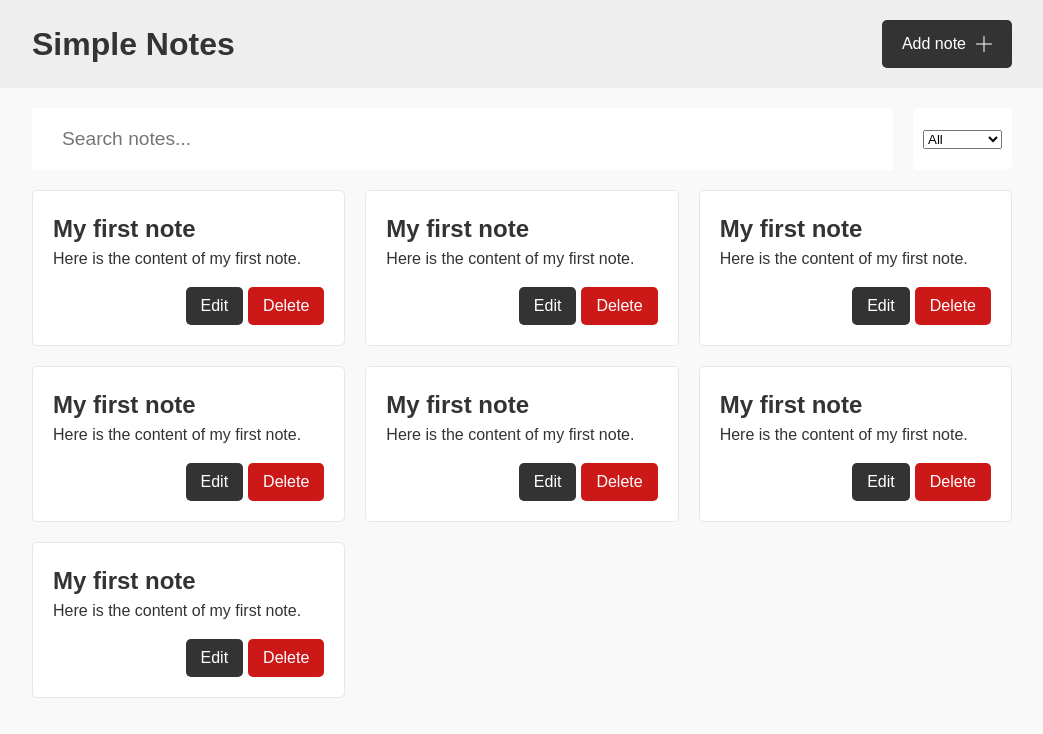
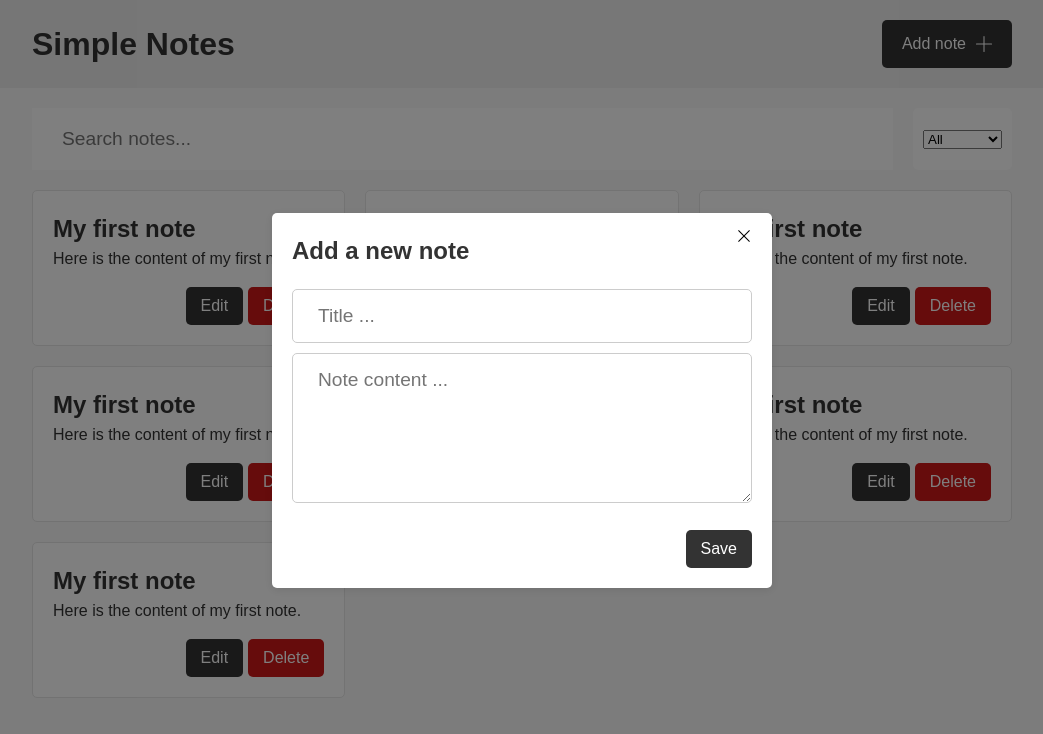
Before and after one commit to jamiepotepa/axa-app, a React (Vite) app: page / in a window 1280 px wide. Both pictures are taken after a click on the button "Add note". Shown: the top 734 px of the page, without its empty margins (118-1161 px from the left). Built offline with nearby package versions, Linux system fonts and the light colour scheme.

Commit message:
Building out the modal

```diff
--- a/src/App.tsx
+++ b/src/App.tsx
@@ -1,8 +1,11 @@
 // import { useState } from "react";
-import "./App.css";
+// import "./App.css";
+import { useState } from "react";
 import { RxCross1 } from "react-icons/rx";
 
 function App() {
+  const [showModal, setShowModal] = useState(false);
+
   return (
     <div>
       <div className="header">
@@ -11,7 +14,10 @@ function App() {
             <h1>Simple Notes</h1>
           </div>
           <div className="header__actions">
-            <button className="header__button button">
+            <button
+              className="header__button button"
+              onClick={() => setShowModal(true)}
+            >
               Add note
               <RxCross1 className="header__button-icon" />
             </button>
@@ -43,6 +49,7 @@ function App() {
           <Note />
         </div>
       </div>
+      {showModal && <Modal onClose={() => setShowModal(false)} />}
     </div>
   );
 }
@@ -65,3 +72,54 @@ function Note() {
     </div>
   );
 }
+
+type ModalProps = {
+  onClose: () => void;
+  // onSave: () => void;
+};
+
+function Modal({ onClose }: ModalProps) {
+  // // ! DO I NEED THIS OR CAN I JUST INLINE IT?
+  // const handleContentClick = (e: MouseEvent<HTMLDivElement>) => {
+  //   e.stopPropagation();
+  // };
+
+  const handleSave = () => {
+    console.log("saved");
+  };
+
+  return (
+    <div className="modal">
+      <div className="modal__overlay" onClick={onClose}></div>
+      <div className="modal__content">
+        <button className="modal__close" onClick={onClose}>
+          <RxCross1 />
+        </button>
+        <div className="modal__header">
+          <h2>Add a new note</h2>
+        </div>
+        <div className="modal__body">
+          <form>
+            <input
+              type="text"
+              placeholder="Title ..."
+              className="modal__input"
+            />
+            <textarea
+              placeholder="Note content ..."
+              className="modal__text-area"
+            ></textarea>
+          </form>
+        </div>
+        <div className="modal__footer">
+          {/* <button className="modal__button modal__button--cancel">
+            Cancel
+          </button> */}
+          <button className="modal__button" onClick={handleSave}>
+            Save
+          </button>
+        </div>
+      </div>
+    </div>
+  );
+}
--- a/src/index.scss
+++ b/src/index.scss
@@ -13,13 +13,14 @@
 }
 
 :root {
-  --font-family-sans: "Arial", "Helvetica", sans-serif;
+  --main-font-family: "Arial", "Helvetica", sans-serif;
   --main-text-color: #333333;
+  --test-color: pink;
 }
 
 html {
   box-sizing: border-box;
-  font-family: var(--font-family-sans);
+  font-family: var(--main-font-family);
   line-height: 1.5;
 }
 
@@ -79,6 +80,11 @@ button {
     justify-content: center;
     align-items: center;
     font-size: 1rem;
+    transition: background-color 0.3s;
+
+    &:hover {
+      background-color: #555555;
+    }
   }
 
   &__button-icon {
@@ -156,6 +162,11 @@ button {
     border-radius: 5px;
     cursor: pointer;
     font-size: 1rem;
+    transition: background-color 0.3s;
+
+    &:hover {
+      background-color: #555555;
+    }
 
     &--edit {
       margin-right: 5px;
@@ -163,6 +174,118 @@ button {
 
     &--delete {
       background-color: #cd1818;
+
+      &:hover {
+        background-color: #e41c1c;
+      }
     }
   }
 }
+
+// modal styles
+.modal {
+  position: fixed;
+  top: 0;
+  left: 0;
+  width: 100%;
+  height: 100%;
+  display: flex;
+  justify-content: center;
+  align-items: center;
+  //transition: opacity 0.3s, visibility 0.3s;
+
+  &__overlay {
+    position: fixed;
+    top: 0;
+    left: 0;
+    width: 100%;
+    height: 100%;
+    background-color: rgba(0, 0, 0, 0.5);
+    width: 100%;
+    height: 100%;
+  }
+
+  &__content {
+    background-color: #fff;
+    padding: 20px;
+    border-radius: 5px;
+    max-width: 500px;
+    width: 90%;
+    box-shadow: 0 2px 10px rgba(0, 0, 0, 0.1);
+    position: relative;
+  }
+
+  &__close {
+    position: absolute;
+    top: 10px;
+    right: 10px;
+    // background-color: #333;
+    // color: #fff;
+    padding: 5px 10px;
+    border: none;
+    // border-radius: 5px;
+    cursor: pointer;
+    font-size: 1rem;
+    // transition: background-color 0.3s;
+    display: flex;
+    justify-content: center;
+    align-items: center;
+    background-color: transparent;
+  }
+
+  &__header {
+    // display: flex;
+    // justify-content: space-between;
+    // align-items: center;
+    margin-bottom: 20px;
+
+    // h2 {
+    //   margin: 0;
+    //   font-size: 1.5rem;
+    // }
+  }
+
+  &__body {
+    margin-bottom: 20px;
+  }
+
+  &__input,
+  &__text-area {
+    width: 100%;
+    border: none;
+    font-size: 1.2rem;
+    padding: 15px 25px;
+    color: var(--main-text-color);
+    border: 1px solid #ccc;
+    border-radius: 5px;
+    font-family: var(--main-font-family);
+  }
+
+  &__input {
+    margin-bottom: 10px;
+  }
+
+  &__text-area {
+    height: 150px;
+  }
+
+  &__footer {
+    display: flex;
+    justify-content: flex-end;
+
+    button {
+      background-color: #333;
+      color: #fff;
+      padding: 10px 15px;
+      border: none;
+      border-radius: 5px;
+      cursor: pointer;
+      font-size: 1rem;
+      transition: background-color 0.3s;
+
+      &:hover {
+        background-color: #555555;
+      }
+    }
+  }
+}
```
